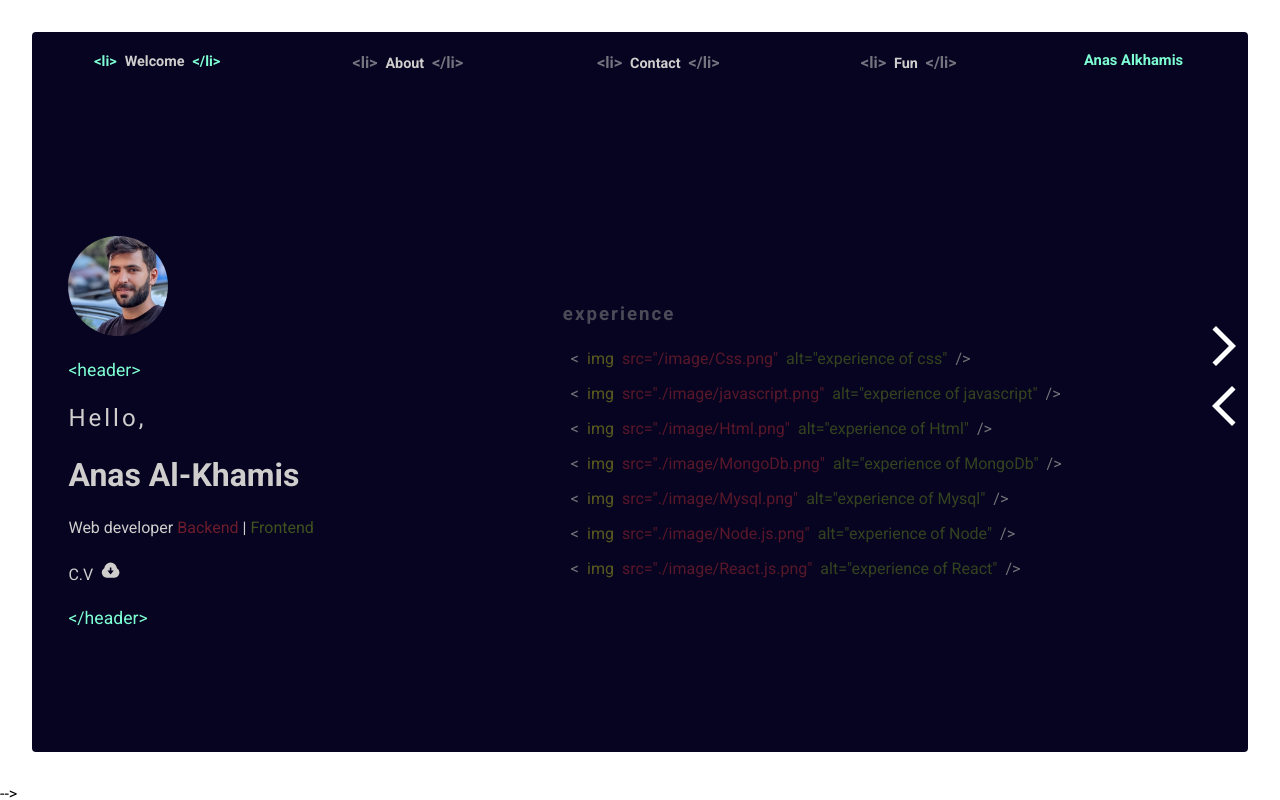
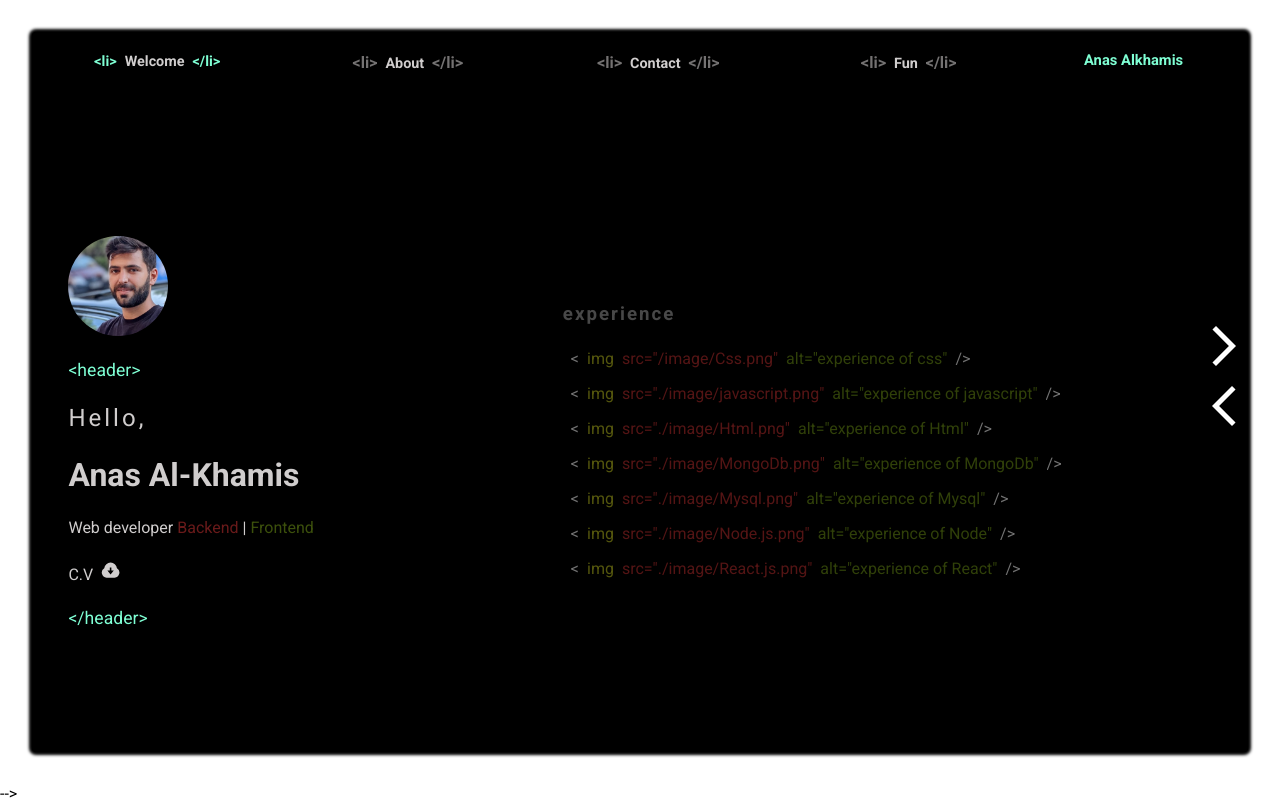
Before and after one commit to C4-AnasAlkhamis/portfolio, a React (Create React App) app: page /welcome in a window 1280 px wide. Built offline with nearby package versions, Linux system fonts and the light colour scheme.

Commit message:
update on app component background

```diff
--- a/src/App.css
+++ b/src/App.css
@@ -11,12 +11,12 @@ body {
   height: 100vh;
 }
 .app {
-  background-color: #060420;
+  background-color: #000;
   color: #8f8f8f;
   margin: 2rem;
   gap: 1.5rem;
   position: relative;
   height: 90vh;
   border-radius: 4px;
-
+  box-shadow: 0px 0px 3px 3px rgb(0, 0, 0);
 }
```
